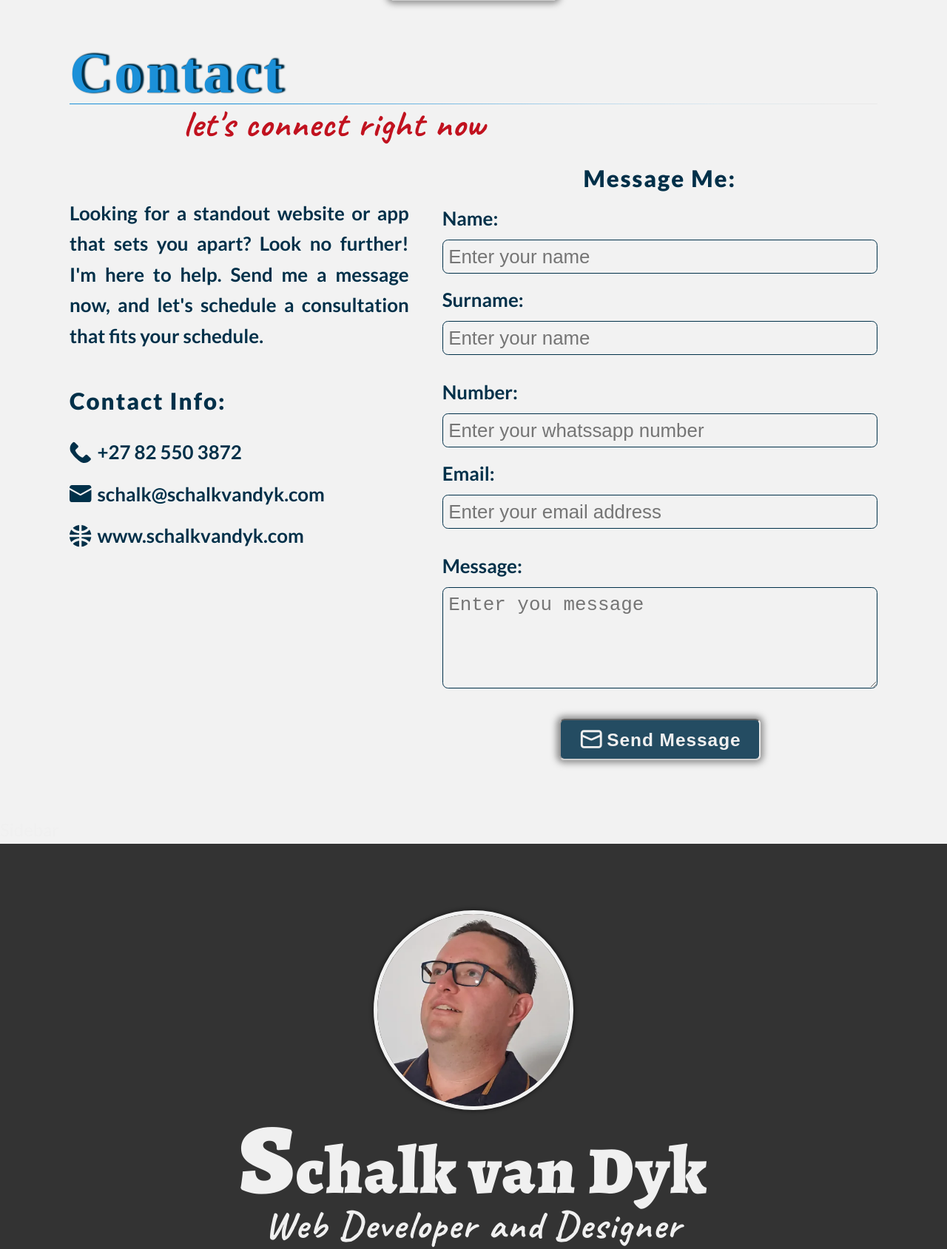
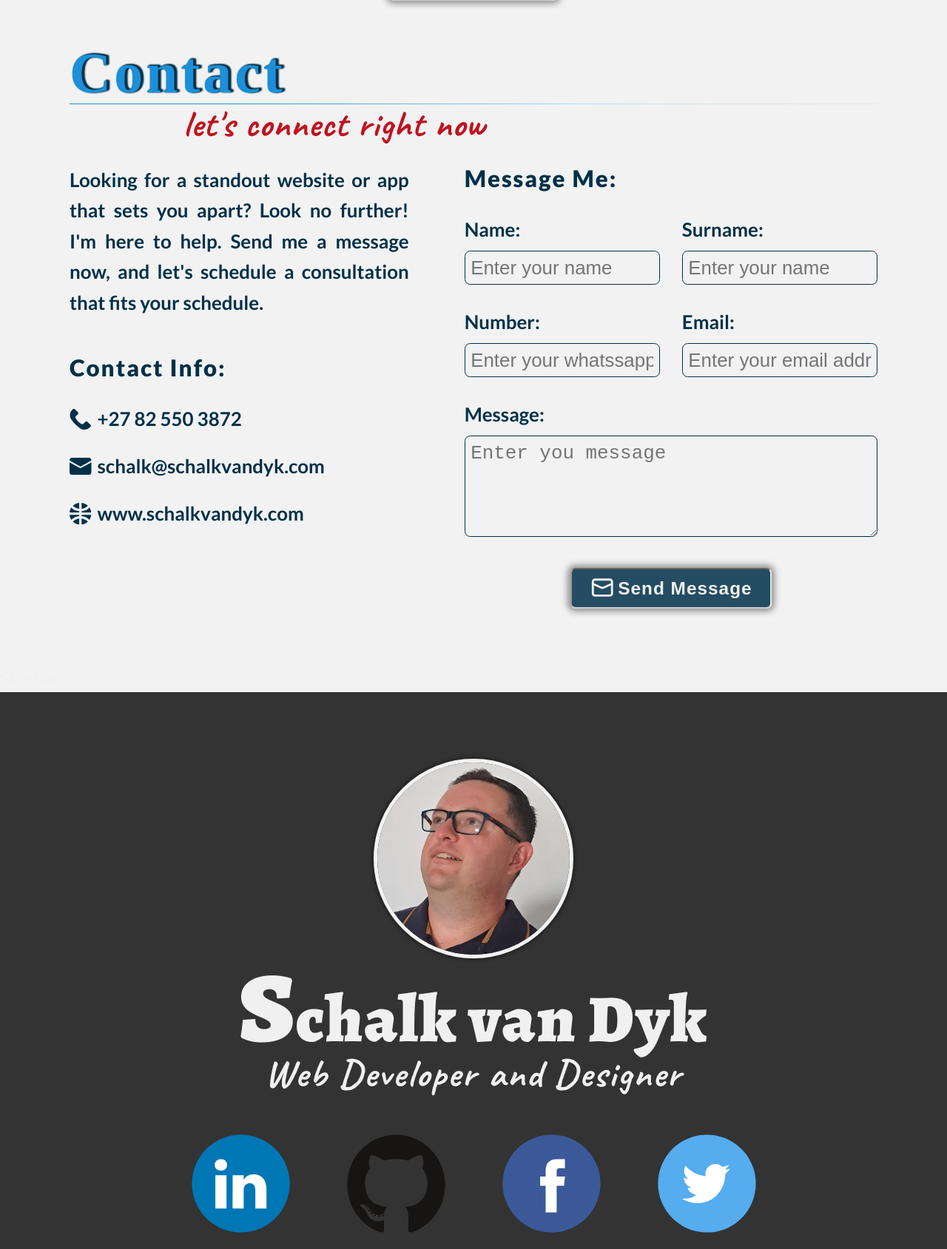
Before and after one commit to SVDwebtech/profile001, a web app: file index.html in a window 1280 px wide. Shown: the part 3596-5285 px from the top of the page at 74% size. Run offline with its HTML, style and script files only (its server is not run), Linux system fonts and the light colour scheme; some libraries are stand-ins or nearby versions; some web fonts are replaced.

Commit message:
write media queries for contactSection accross all screen sizes

```diff
--- a/css/styles.css
+++ b/css/styles.css
@@ -233,6 +233,11 @@ body {
 @media (min-width: 37.5em) {
   .headingH3Container__headingH3--skills {
     font-size: clamp(calc(1.6rem + 4.1vh - 2rem), 4.3vw, calc(3.6rem + 4.1vh - 2rem));
+  }
+}
+@media (min-width: 37.5em) {
+  .headingH3Container .contactForm__headingH3 {
+    text-align: left;
   }
 }
 .headingH3Container__subheadingH3 {
@@ -625,6 +630,19 @@ body {
   border: 1px solid #003049;
   width: 100%;
   padding: 0.5rem;
+}
+
+@media (min-width: 37.5em) {
+  .contactFormNameDetailsContainer, .contactFormNumberDetailsContainer {
+    display: flex;
+    flex-direction: row;
+    justify-content: space-between;
+    align-items: flex-start;
+    gap: 2rem;
+  }
+}
+.contactFormNameDetailsContainer .formGroup, .contactFormNumberDetailsContainer .formGroup {
+  flex: 1 0 250px;
 }
 
 .headingH2Container__hr {
@@ -1166,10 +1184,9 @@ body {
     flex-direction: row;
     justify-content: space-between;
     align-items: flex-start;
-    gap: 3rem;
+    gap: 5rem;
   }
   .main__contactSection .textAndContactMessageContainer .introParAndContactItemsContainer {
-    margin-top: 3rem;
     max-width: 42%;
   }
   .main__contactSection .textAndContactMessageContainer .contactMessageContainer {
@@ -1183,13 +1200,14 @@ body {
     flex-direction: row;
     justify-content: space-between;
     align-items: flex-start;
-    gap: 3rem;
+    gap: 5rem;
   }
   .main__contactSection .introParAndContactItemsContainer .introParagraph {
-    flex: 1 0 40%;
+    flex: 0 0 45%;
     order: 0;
   }
   .main__contactSection .introParAndContactItemsContainer .contactItemsContainer {
+    flex: 0 0 55%;
     justify-content: flex-start;
     margin-top: 0.25rem;
     min-width: fit-content;
@@ -1202,10 +1220,6 @@ body {
     justify-content: space-between;
     align-items: flex-start;
     gap: 3rem;
-  }
-  .main__contactSection .introParAndContactItemsContainer .introParagraph {
-    flex: 1 0 40%;
-    order: 0;
   }
   .main__contactSection .introParAndContactItemsContainer .contactItemsContainer {
     justify-content: flex-start;
@@ -1222,11 +1236,41 @@ body {
   margin-top: 3rem;
 }
 @media (min-width: 37.5em) {
+  .main__contactSection .contactItemsContainer, .main__contactSection .contactMessageContainer {
+    align-items: stretch;
+  }
+  .main__contactSection .contactItemsContainer .headingH3Container, .main__contactSection .contactMessageContainer .headingH3Container {
+    margin-bottom: 1rem;
+  }
+}
+@media (min-width: 37.5em) {
   .main__contactSection .contactItemsContainer {
     align-items: flex-start;
   }
   .main__contactSection .contactItemsContainer .headingH3Container {
     margin-bottom: 1rem;
+  }
+}
+.main__contactSection .contactItemsInnerContainer {
+  display: flex;
+  flex-direction: column;
+  align-items: center;
+  gap: 0.75rem;
+}
+@media (min-width: 37.5em) {
+  .main__contactSection .contactItemsInnerContainer {
+    flex-direction: row;
+    flex-wrap: wrap;
+    row-gap: 0.75rem;
+    column-gap: 4rem;
+  }
+}
+@media (min-width: 56.25em) {
+  .main__contactSection .contactItemsInnerContainer {
+    flex-direction: column;
+    flex-wrap: nowrap;
+    align-items: flex-start;
+    gap: 1.5rem;
   }
 }
 .main__contactSection .contactItem {
--- a/index.html
+++ b/index.html
@@ -396,6 +396,8 @@
                                 <h3 data-text="portfolio" class="headingH3Container__headingH3 headingH3Container__headingH3--blue headingH3">Contact Info:</h3>
                             </div>
 
+                            <div class="contactSection__contactItemsInnerContainer contactItemsInnerContainer">
+
                                 <div class="contactSection__contactItem contactItem">
                                     <svg class="contactItem__icon" width="27" height="28" viewBox="0 0 27 28" fill="none" xmlns="http://www.w3.org/2000/svg">
                                         <path
@@ -423,6 +425,8 @@
                                     <p class="paragraph paragraph--contactItem">www.schalkvandyk.com</p>
                                 </div>
 
+                            </div>
+
                         </article>
 
                     </div>
@@ -430,12 +434,12 @@
                     <article class="contactSection__contactMessageContainer contactMessageContainer">
 
                         <div class="contactSection__headingH3Container headingH3Container headingH3Container--messageMe">
-                            <h3 data-text=" portfolio" class="headingH3Container__headingH3 headingH3Container__headingH3--blue headingH3">Message Me:</h3>
+                            <h3 data-text=" portfolio" class="headingH3Container__headingH3 headingH3Container__headingH3--blue headingH3 contactForm__headingH3">Message Me:</h3>
                         </div>
 
                         <form class="contactForm" action="#" method="post">
 
-                            <div class="formNameContainer">
+                            <div class="contactFormNameDetailsContainer">
 
                                 <div class="formGroup">
                                     <label for="firstName">Name:</label>
@@ -448,7 +452,7 @@
 
                             </div>
 
-                            <div class="formContactDetailsContainer">
+                            <div class="contactFormNumberDetailsContainer">
 
                                 <div class="formGroup">
                                     <label for="telephone">Number:</label>
--- a/sass/base/_typography.scss
+++ b/sass/base/_typography.scss
@@ -135,6 +135,12 @@ body {
 			@include respond(tab-port) {
 				font-size: clamp(calc(1.6rem + 4.1vh - 2rem), 4.3vw, calc(3.6rem + 4.1vh - 2rem));
 			}
+		}
+	}
+
+	.contactForm__headingH3 {
+		@include respond(tab-port) {
+			text-align: left;
 		}
 	}
 
```
Also changed, not shown: sass/components/_form.scss (+13 -12 lines), sass/layout/_main.scss (+40 -8 lines). Lines whose indentation alone changed are shown as unchanged.
